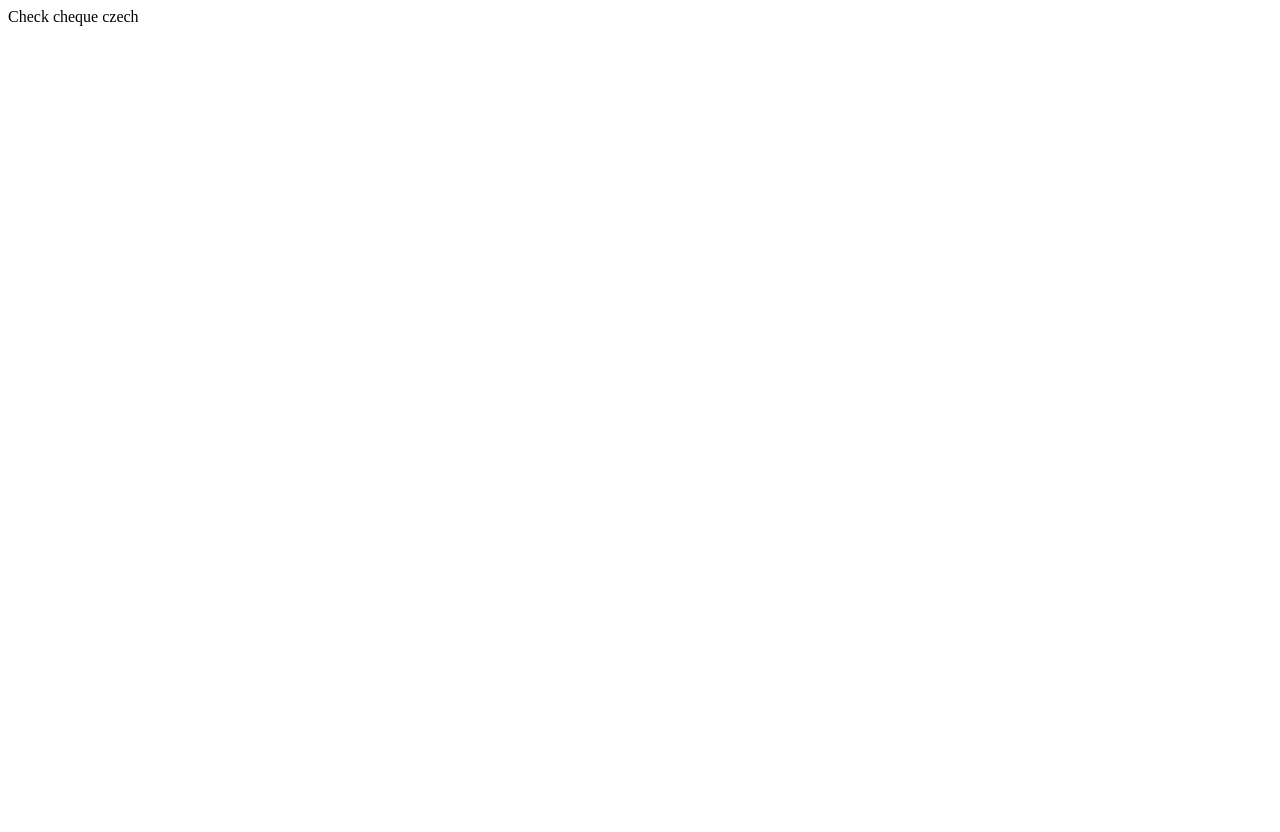
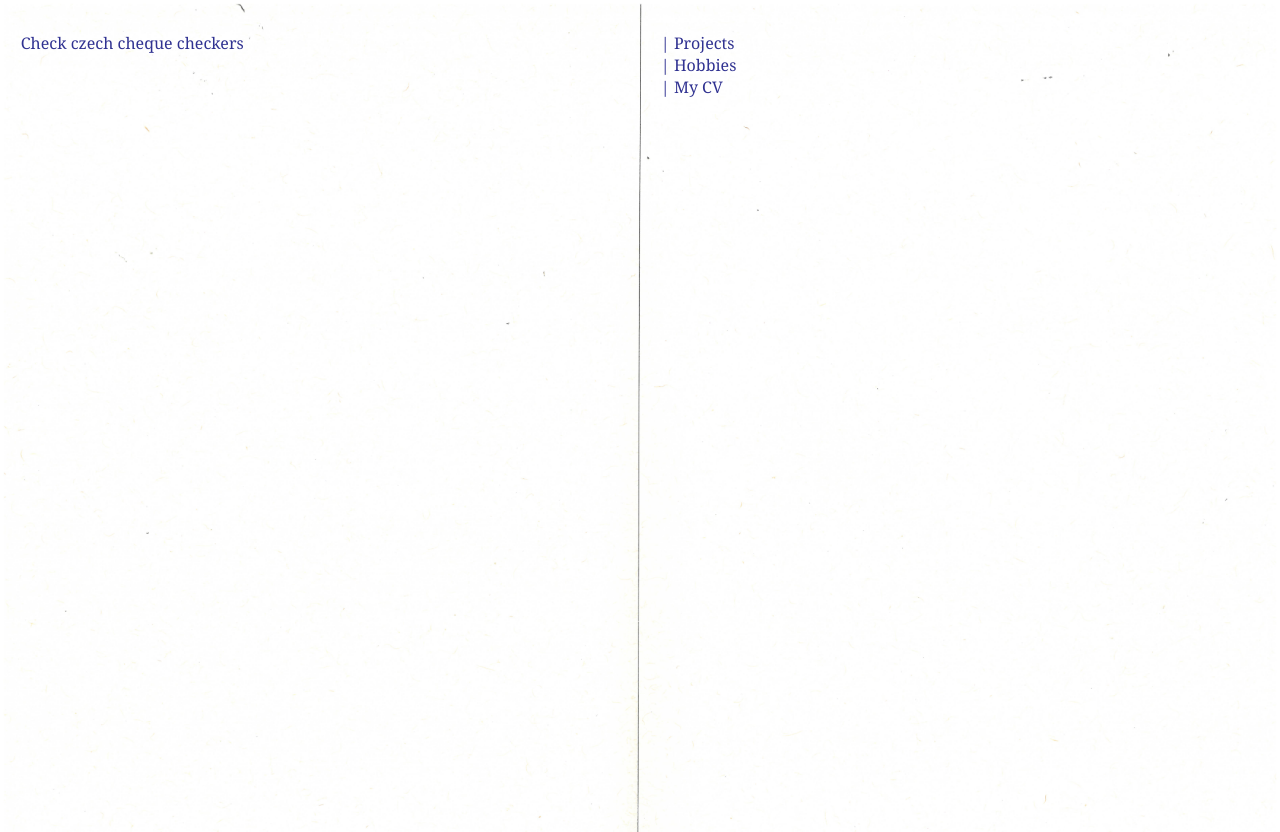
Before and after one commit to GeorgeB456/demo, a website: page index.html in a window 1280 px wide. Before the commit the page ends 800 px from the top, so only its background shows below. Drawn offline with Linux system fonts and the light colour scheme.

Commit message:
layouting

```diff
--- a/index.html
+++ b/index.html
@@ -8,7 +8,14 @@
 </head>
 
 <body>
-    Check cheque czech
+    <div class="pageOne">
+        Check czech cheque checkers
+    </div>
+    <div class="pageTwo">
+        |  Projects
+        <br>|  Hobbies
+        <br>|  My CV
+    </div>
     <script src="script.js"></script>
 </body>
 
--- a/style.css
+++ b/style.css
@@ -1,4 +1,24 @@
-html {
+html, body {
     height: 100%;
     width: 100%;
 }
+body {
+    background-image: url('papertexture.jpg');
+    background-size: cover;
+    background-repeat: no-repeat;
+    color: #303291;
+    display: -webkit-flex;
+    display: flex;
+    font-family: Georgia, 'Times New Roman', Times, serif;
+    position: absolute;
+}
+.pageOne {
+    position: absolute;
+    left: 1%;
+    top: 3%;
+}
+.pageTwo {
+    position: relative;
+    left: 51%;
+    top: 3%;
+}
```
Also changed, not shown: MyCV.html (added), hobbies.html (added), papertexture.jpg (added), projects.html (added), 1 other file.
